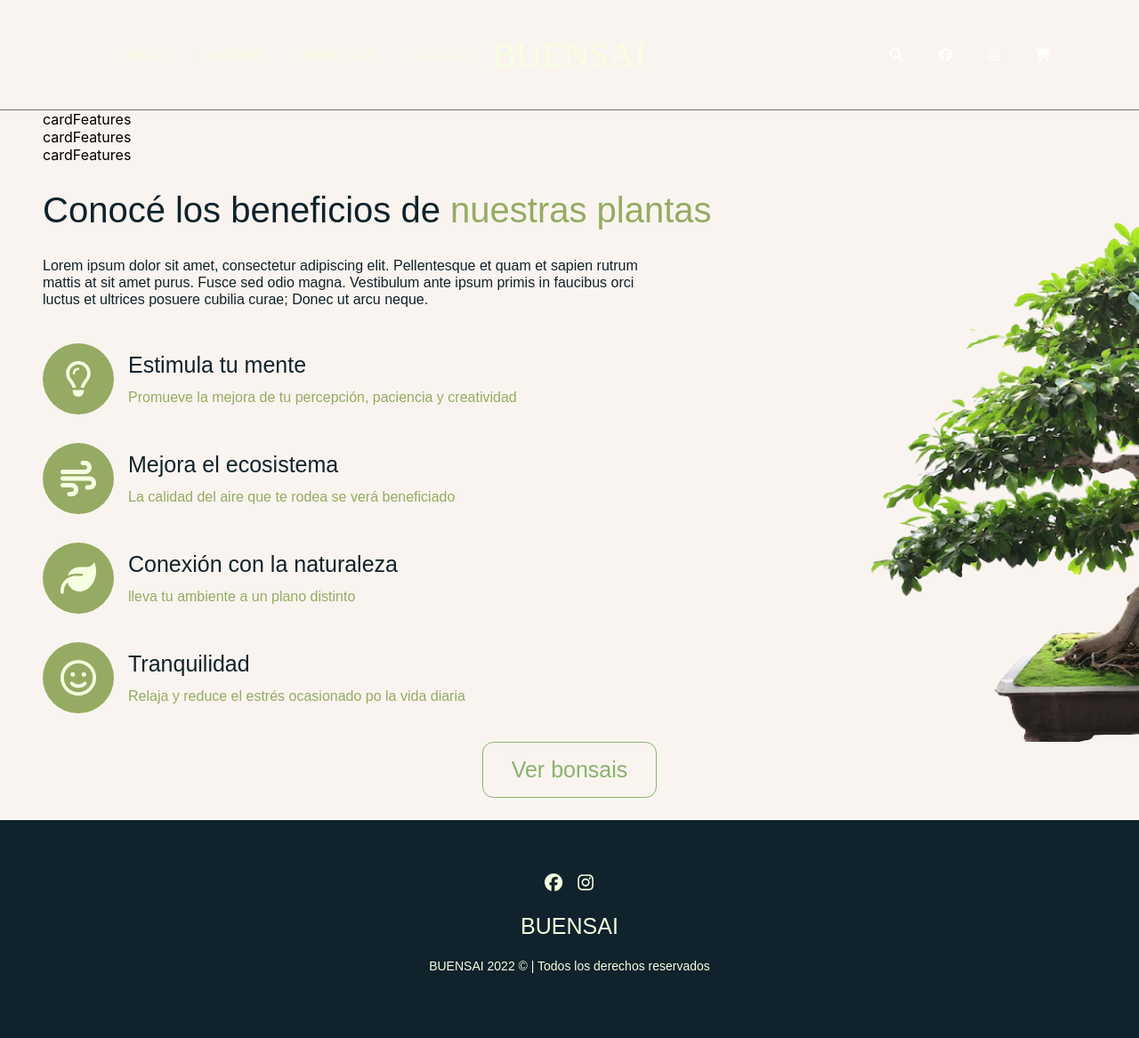
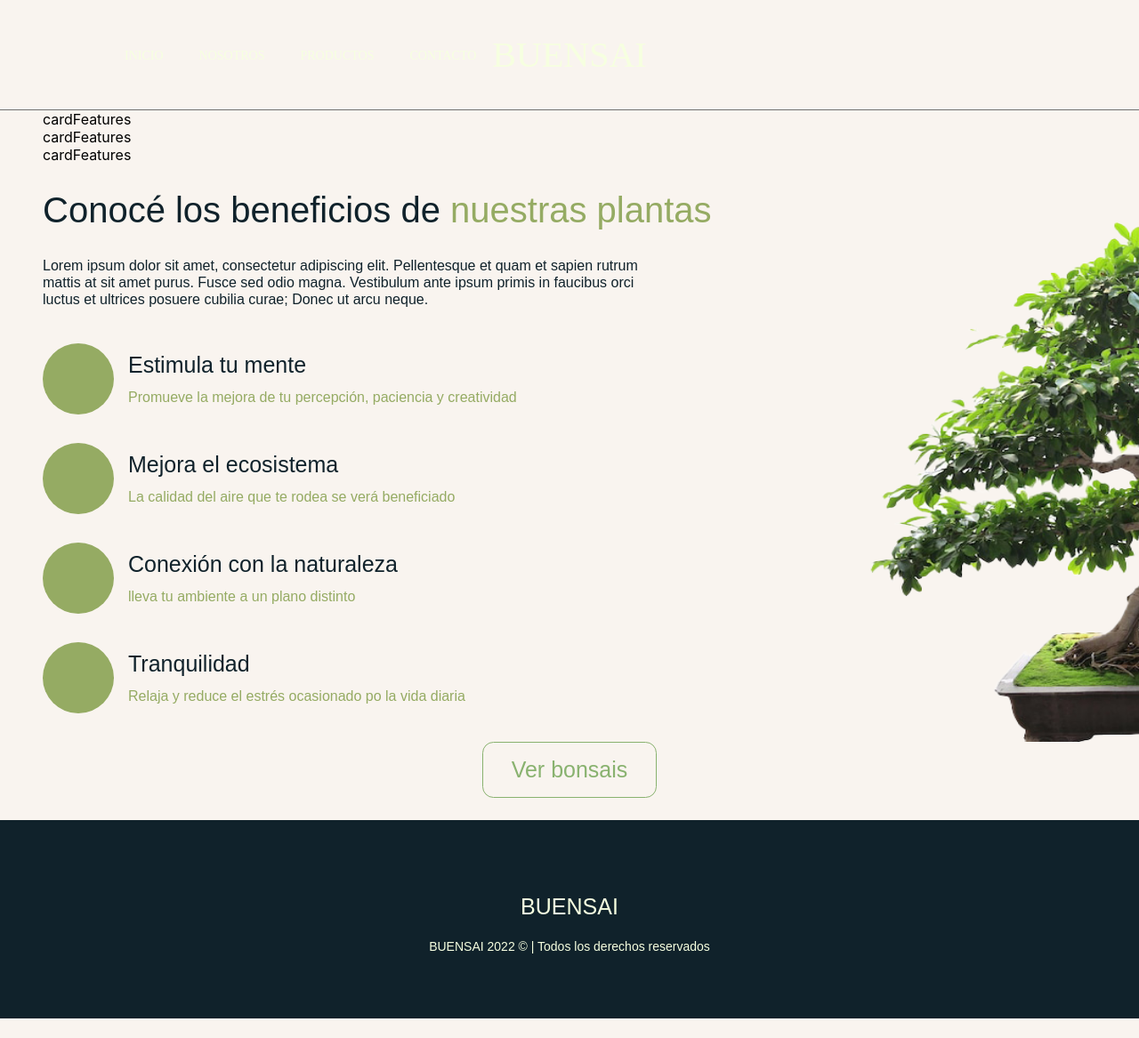
Before and after one commit to germaimo/animated-octo-pancake, a Next.js app: page /home in a window 1280 px wide. Shown: the whole page at 89% size. After the commit the page ends 1145 px from the top, so only its background shows below. Built offline with nearby package versions, Linux system fonts and the light colour scheme; a web font is replaced by a local one.

Commit message:
Fix build

```diff
--- a/components/Footer/footer.js
+++ b/components/Footer/footer.js
@@ -1,24 +1,24 @@
 import React from 'react';
 import styles from './Footer.module.css';
-import { FontAwesomeIcon } from '@fortawesome/react-fontawesome';
+//import { FontAwesomeIcon } from '@fortawesome/react-fontawesome';
 
-import { faFacebook, faInstagram } from '@fortawesome/free-brands-svg-icons';
+//import { faFacebook, faInstagram } from '@fortawesome/free-brands-svg-icons';
 
 const Footer = () => {
   return (
     <div className={`${styles['footer_container']}`}>
       <div>
         <a href="https://www.facebook.com" rel="noopener noreferrer">
-          <FontAwesomeIcon
+          {/* <FontAwesomeIcon
             icon={faFacebook}
             className={`${styles['color']} ${styles['space-icons']} ${styles['facebook']}`}
-          />
+          /> */}
         </a>
         <a href="https://www.instagram.com" rel="noopener noreferrer">
-          <FontAwesomeIcon
+          {/* <FontAwesomeIcon
             icon={faInstagram}
             className={`${styles['color']} ${styles['instagram']}`}
-          />
+          /> */}
         </a>
       </div>
       <h2 className={`${styles['title']} ${styles['color']}`}>BUENSAI</h2>
--- a/components/ItemBenefits/itemBenefits.js
+++ b/components/ItemBenefits/itemBenefits.js
@@ -1,16 +1,16 @@
 import React from 'react';
 import grid from '../../styles/grid.module.css';
 import styles from './itemBenefits.module.css';
-import { FontAwesomeIcon } from '@fortawesome/react-fontawesome';
+//import { FontAwesomeIcon } from '@fortawesome/react-fontawesome';
 
 const ItemBenefits = ({ icon, title, text }) => {
   return (
     <div className={`${styles.itemBenefit}`}>
       <div className={`${styles.itemBenefit_icon}`}>
-        <FontAwesomeIcon
+        {/* <FontAwesomeIcon
           icon={icon}
           style={{ fontSize: 40, color: '#F6FFE0' }}
-        />
+        /> */}
       </div>
       <div className={`${styles.itemBenefit_text}`}>
         <h3>{title}</h3>
--- a/components/Navbar/Navbar.js
+++ b/components/Navbar/Navbar.js
@@ -1,8 +1,8 @@
 import React from 'react';
 import styles from './navbar.module.css';
-import { FontAwesomeIcon } from '@fortawesome/react-fontawesome';
-import { faSearch, faCartShopping } from '@fortawesome/free-solid-svg-icons';
-import { faFacebook, faInstagram } from '@fortawesome/free-brands-svg-icons';
+//import { FontAwesomeIcon } from '@fortawesome/react-fontawesome';
+//import { faSearch, faCartShopping } from '@fortawesome/free-solid-svg-icons';
+//import { faFacebook, faInstagram } from '@fortawesome/free-brands-svg-icons';
 
 const Navbar = () => {
   return (
@@ -29,35 +29,35 @@ const Navbar = () => {
       <ul className={styles.social}>
         <li>
           <a className={styles.itemsNav}>
-            <FontAwesomeIcon
+            {/* <FontAwesomeIcon
               icon={faSearch}
               style={{ fontSize: 15, color: 'white' }}
-            />
+            /> */}
           </a>
         </li>
 
         <li>
           <a className={styles.itemsNav}>
-            <FontAwesomeIcon
+            {/* <FontAwesomeIcon
               icon={faFacebook}
               style={{ fontSize: 15, color: 'white' }}
-            />
+            /> */}
           </a>
         </li>
         <li>
           <a className={styles.itemsNav}>
-            <FontAwesomeIcon
+            {/* <FontAwesomeIcon
               icon={faInstagram}
               style={{ fontSize: 15, color: 'white' }}
-            />
+            /> */}
           </a>
         </li>
         <li>
           <a className={styles.itemsNav}>
-            <FontAwesomeIcon
+            {/* <FontAwesomeIcon
               icon={faCartShopping}
               style={{ fontSize: 15, color: 'white' }}
-            />
+            /> */}
           </a>
         </li>
       </ul>
--- a/package.json
+++ b/package.json
@@ -21,7 +21,6 @@
     "react-dom": "18.2.0"
   },
   "devDependencies": {
-    "eslint": "^8.21.0",
     "eslint-config-next": "^12.2.4"
   },
   "lint-staged": {
--- a/pages/_app.js
+++ b/pages/_app.js
@@ -1,7 +1,7 @@
 import '../styles/globals.css';
-import '@fortawesome/fontawesome-svg-core/styles.css'; // import Font Awesome CSS
-import { config } from '@fortawesome/fontawesome-svg-core';
-config.autoAddCss = false; // Tell Font Awesome to skip adding the CSS automatically since it's being imported above
+//import '@fortawesome/fontawesome-svg-core/styles.css'; // import Font Awesome CSS
+//import { config } from '@fortawesome/fontawesome-svg-core';
+//config.autoAddCss = false; // Tell Font Awesome to skip adding the CSS automatically since it's being imported above
 
 function MyApp({ Component, pageProps }) {
   return <Component {...pageProps} />;
--- a/pages/home.js
+++ b/pages/home.js
@@ -4,31 +4,31 @@ import Footer from '../components/Footer/Footer';
 import Features from '../components/Features/Features';
 import Navbar from '../components/Navbar/Navbar';
 
-import { faLightbulb, faSmile } from '@fortawesome/free-regular-svg-icons';
+// import { faLightbulb, faSmile } from '@fortawesome/free-regular-svg-icons';
 
-import { faWind, faLeaf } from '@fortawesome/free-solid-svg-icons';
+// import { faWind, faLeaf } from '@fortawesome/free-solid-svg-icons';
 
 const dataItems = [
   {
-    icon: faLightbulb,
+    icon: "faLightbulb",
     title: 'Estimula tu mente',
     text: 'Promueve la mejora de tu percepción, paciencia y creatividad',
     id: '1',
   },
   {
-    icon: faWind,
+    icon: "faWind",
     title: 'Mejora el ecosistema',
     text: 'La calidad del aire que te rodea se verá beneficiado',
     id: '2',
   },
   {
-    icon: faLeaf,
+    icon: "faLeaf",
     title: 'Conexión con la naturaleza',
     text: 'lleva tu ambiente a un plano distinto',
     id: '3',
   },
   {
-    icon: faSmile,
+    icon: "faSmile",
     title: 'Tranquilidad',
     text: 'Relaja y reduce el estrés ocasionado po la vida diaria',
     id: '4',
```
Also changed, not shown: 1 other file (tests, documents, lock files or other folders).
